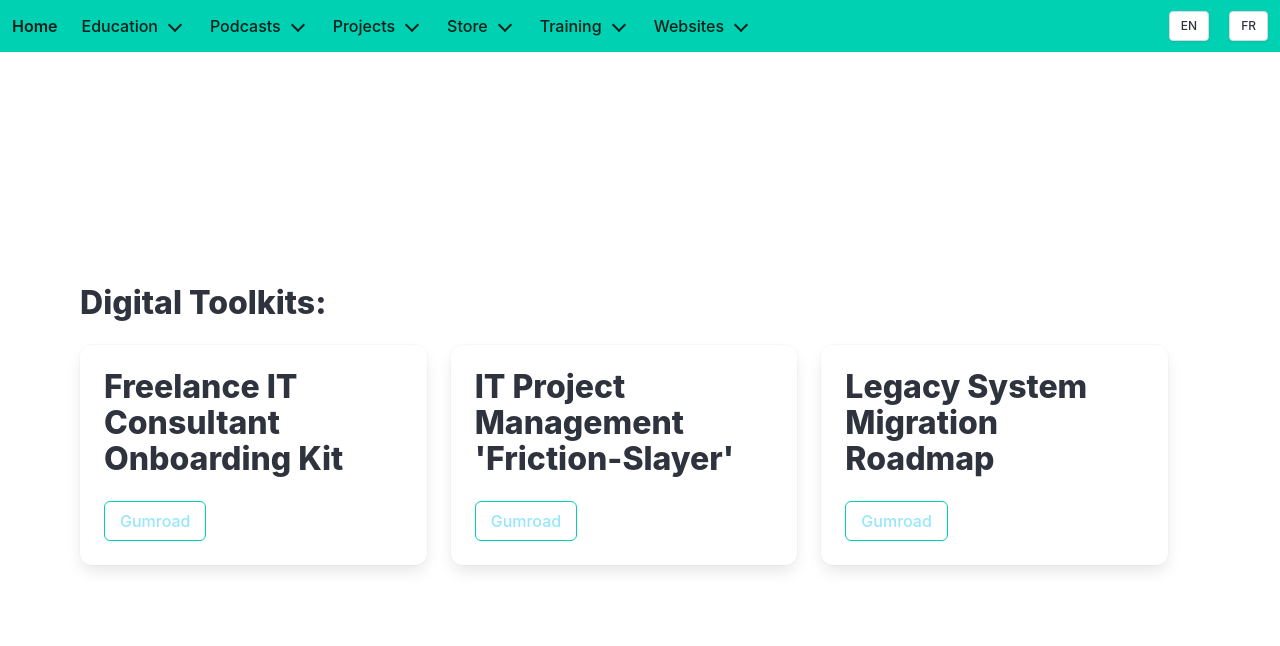
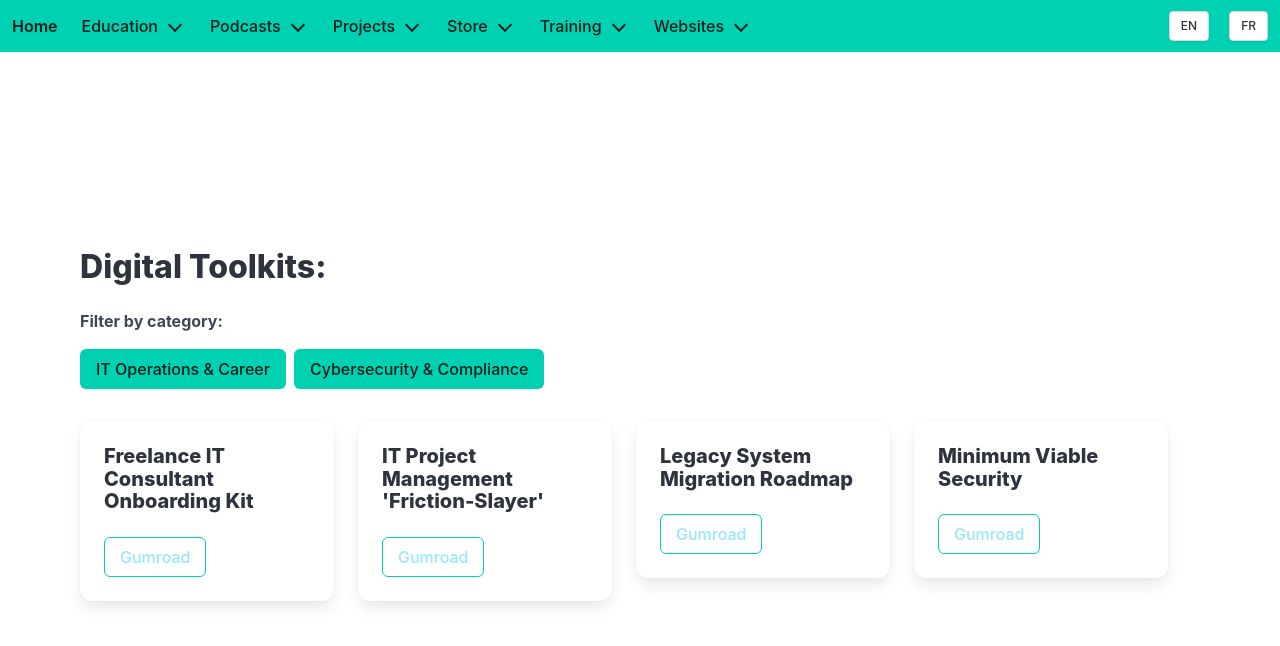
Before and after one commit to alexiscarbillet/alexis-carbillet, a React (Vite) app: page /digital-assets-toolkits in a window 1280 px wide. Shown: the top 646 px of the page. Built offline with nearby package versions, Linux system fonts and the light colour scheme.

Commit message:
ajoute 4th toolkit

```diff
--- a/src/Toolkits.jsx
+++ b/src/Toolkits.jsx
@@ -1,4 +1,4 @@
-import React from "react";
+import React, { useState, useEffect } from "react";
 import Navbar from './components/Navbar';
 import { useTranslation } from 'react-i18next';
 
@@ -6,33 +6,20 @@ export default function Toolkits() {
   const { t } = useTranslation();
 
   const toolkits = [
-    { titleKey: "digital-assets.toolkits.freelance-it-consultant-onboarding-kit", url: "https://shop.alexis-carbillet.com/l/freelance-it-consultant-onboarding-kit" },
-    { titleKey: "digital-assets.toolkits.friction-slayer", url: "https://shop.alexis-carbillet.com/l/Friction-Slayer" },
-    { titleKey: "digital-assets.toolkits.legacy-system-migration-roadmap", url: "https://shop.alexis-carbillet.com/l/legacy-system-migration-roadmap" },
+    { titleKey: "digital-assets.toolkits.freelance-it-consultant-onboarding-kit", url: "https://shop.alexis-carbillet.com/l/freelance-it-consultant-onboarding-kit", category: "IT Operations & Career" },
+    { titleKey: "digital-assets.toolkits.friction-slayer", url: "https://shop.alexis-carbillet.com/l/Friction-Slayer", category: "IT Operations & Career" },
+    { titleKey: "digital-assets.toolkits.legacy-system-migration-roadmap", url: "https://shop.alexis-carbillet.com/l/legacy-system-migration-roadmap", category: "IT Operations & Career" },
+    { titleKey: "digital-assets.toolkits.minimum-viable-security", url: "https://shop.alexis-carbillet.com/l/minimum-viable-security", category: "Cybersecurity & Compliance" },
   ];
 
-  const renderCardsInRows = (items) => {
-    const rows = [];
-    for (let i = 0; i < items.length; i += 4) {
-      const rowItems = items.slice(i, i + 4);
-      rows.push(
-        <div className="columns" key={i}>
-          {rowItems.map((item, idx) => (
-            <div className="column" key={idx}>
-              <div className="card">
-                <div className="card-content">
-                  <p className="title" style={{ wordBreak: 'normal' }}>{t(item.titleKey)}</p>
-                  <button className="button is-primary is-outlined">
-                    <a href={item.url} target="_blank" rel="noopener noreferrer">{t("Gumroad")}</a>
-                  </button>
-                </div>
-              </div>
-            </div>
-          ))}
-        </div>
-      );
-    }
-    return rows;
+  // Initialize filters: both categories active by default
+  const [selectedCategories, setSelectedCategories] = useState({
+    "IT Operations & Career": true,
+    "Cybersecurity & Compliance": true,
+  });
+
+  const toggleCategory = (cat) => {
+    setSelectedCategories(prev => ({ ...prev, [cat]: !prev[cat] }));
   };
 
   return (
@@ -41,7 +28,42 @@ export default function Toolkits() {
       <section className="section" style={{ marginTop: '50px' }}>
         <div className="container" style={{ padding: '2rem' }}>
           <h3 className="title is-3">{t("digital-assets.toolkits.toolkitsHeader")}</h3>
-          {renderCardsInRows(toolkits)}
+
+          {/* Filter UI */}
+          <div style={{ marginBottom: "2rem" }}>
+            <p style={{ marginBottom: "1rem", fontWeight: "bold" }}>Filter by category:</p>
+            <div style={{ display: "flex", flexWrap: "wrap", gap: "0.5rem" }}>
+              {["IT Operations & Career", "Cybersecurity & Compliance"].map(cat => (
+                <button
+                  key={cat}
+                  className={`button ${selectedCategories[cat] ? "is-primary" : "is-light"}`}
+                  onClick={() => toggleCategory(cat)}
+                >
+                  {cat}
+                </button>
+              ))}
+            </div>
+          </div>
+
+          {/* Cards Grid */}
+          <div className="columns is-multiline">
+            {toolkits
+              .filter(item => selectedCategories[item.category])
+              .map((item, idx) => (
+                // Use 'is-one-quarter' like you wanted, but it won't squish because
+                // it is set to 25% width, which is wider than your previous broken setup.
+                <div className="column is-one-quarter" key={idx}>
+                  <div className="card">
+                    <div className="card-content">
+                      <p className="title is-5">{t(item.titleKey)}</p>
+                      <button className="button is-primary is-outlined">
+                        <a href={item.url} target="_blank" rel="noopener noreferrer">{t("Gumroad")}</a>
+                      </button>
+                    </div>
+                  </div>
+                </div>
+              ))}
+          </div>
         </div>
       </section>
     </>
--- a/src/i18n/en.json
+++ b/src/i18n/en.json
@@ -206,7 +206,8 @@
       "toolkitsHeader": "Digital Toolkits:",
       "freelance-it-consultant-onboarding-kit": "Freelance IT Consultant Onboarding Kit",
       "friction-slayer": "IT Project Management 'Friction-Slayer'",
-      "legacy-system-migration-roadmap": "Legacy System Migration Roadmap"
+      "legacy-system-migration-roadmap": "Legacy System Migration Roadmap",
+      "minimum-viable-security": "Minimum Viable Security"
     }
   },
   "diplomas": [
--- a/src/i18n/fr.json
+++ b/src/i18n/fr.json
@@ -206,7 +206,8 @@
       "toolkitsHeader": "Magasin:",
       "freelance-it-consultant-onboarding-kit": "Kit d'onboarding pour les consultants IT freelance",
       "friction-slayer": "Friction-Slayer pour la gestion de projet IT",
-      "legacy-system-migration-roadmap": "Feuille de route pour la migration de systèmes legacy"
+      "legacy-system-migration-roadmap": "Feuille de route pour la migration de systèmes legacy",
+      "minimum-viable-security": "Minimum Viable Security pour les startups"
     }
   },
   "diplomas": [
```
